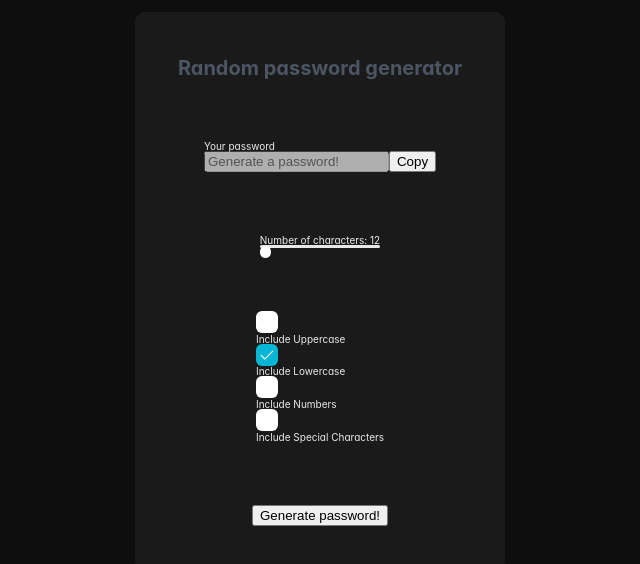
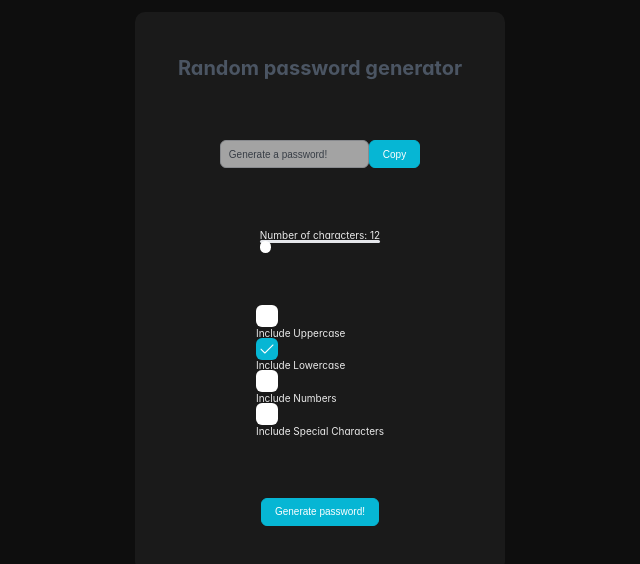
Before and after one commit to NollieChtn6/Password-Generator, a React (Vite) app: page / in a window 1280 px wide. Shown: the part 108-672 px from the top of the page, without its empty margins (320-960 px from the left). Built offline with nearby package versions, Linux system fonts and the light colour scheme; a web font is replaced by a local one.

Commit message:
remove input label

```diff
--- a/src/components/PasswordGenerator.tsx
+++ b/src/components/PasswordGenerator.tsx
@@ -1,6 +1,8 @@
 import { Slider, type SliderChangeEvent } from "primereact/slider";
 import { Checkbox, type CheckboxChangeEvent } from "primereact/checkbox";
 import { useState } from "react";
+import { InputText } from "primereact/inputtext";
+import { Button } from "primereact/button";
 
 type Password = {
   nbOfCharacters: number;
@@ -75,18 +77,15 @@ export function PasswordGenerator() {
       <h1 className="title">Random password generator</h1>
 
       <div className="password-container">
-        <label htmlFor="password">Your password</label>
-        <div>
-          <input
+        <InputText
           type="text"
           id="password"
           value={generatedPassword || "Generate a password!"}
           disabled={true}
         />
-          <button type="button" onClick={() => navigator.clipboard.writeText(generatedPassword)}>
+        <Button type="button" onClick={() => navigator.clipboard.writeText(generatedPassword)}>
           Copy
-          </button>
-        </div>
+        </Button>
       </div>
 
       <div className="slider-container" style={{ position: "relative" }}>
@@ -136,9 +135,9 @@ export function PasswordGenerator() {
       </div>
 
       <div className="button-container">
-        <button type="button" onClick={handleGenerateClick} disabled={!isOptionSelected}>
+        <Button type="button" onClick={handleGenerateClick} disabled={!isOptionSelected}>
           Generate password!
-        </button>
+        </Button>
       </div>
     </div>
   );
```
Lines whose indentation alone changed are shown as unchanged.
